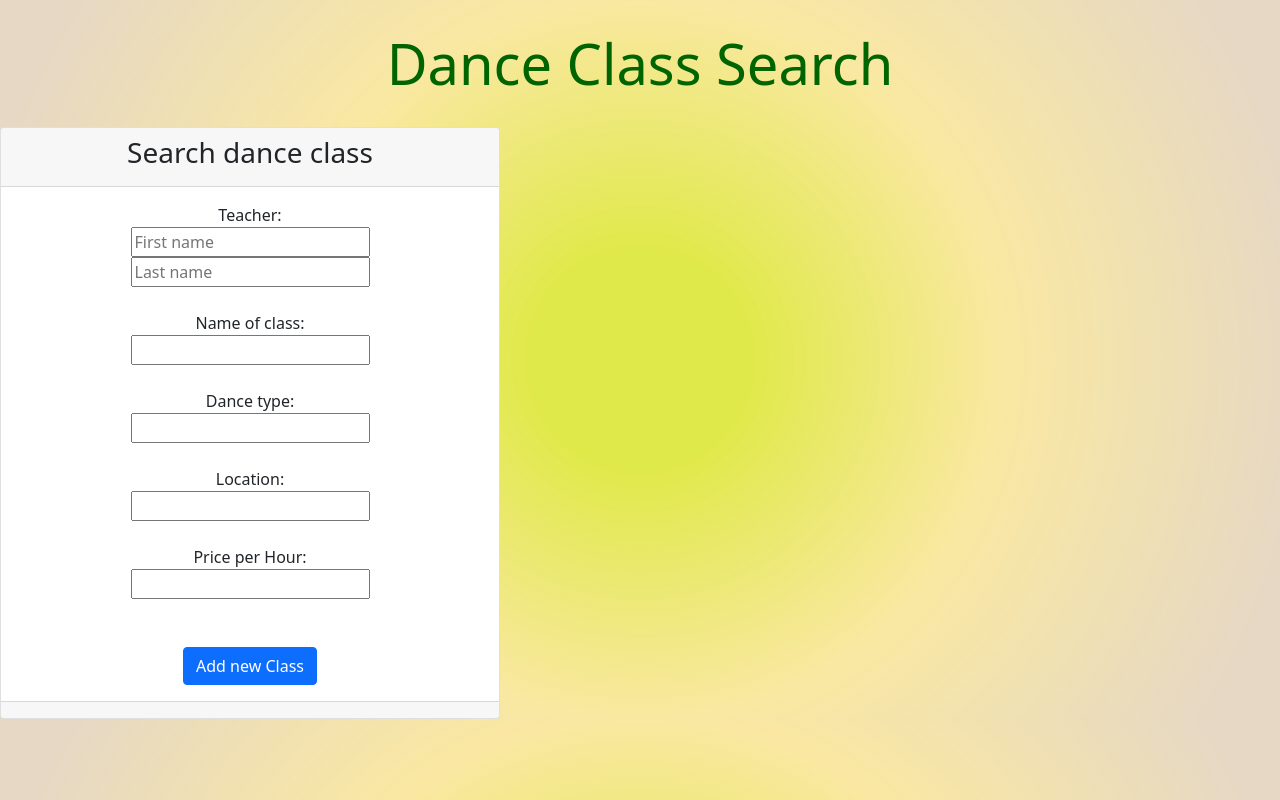
After one commit to Am-White/DanceTeacher_db, a Node server app: page /add in a window 1280 px wide. The commit adds this page. Run offline with Node 20, Linux system fonts and the light colour scheme; some libraries are stand-ins or nearby versions.

Commit message:
temp routes, basic search and add handlebars, start of index

```diff
--- a/routes/html-routes.js
+++ b/routes/html-routes.js
@@ -8,7 +8,7 @@ module.exports = function(app) {
 
   // index route loads index.handlebars
   app.get("/", function(req, res) {
-    res.sendFile(path.join(__dirname, "../views/index.handlebars"));
+    res.render(path.join(__dirname, "../views/index.handlebars"));
   });
 
   // app.get("/cms", function(req, res) {
@@ -23,4 +23,21 @@ module.exports = function(app) {
   //   res.sendFile(path.join(__dirname, "../public/author-manager.html"));
   // });
 
+  //Amethyst's temporary Search handlebars
+  app.get("/search", function(req, res) {
+    res.render("search");
+  });
+
+  app.get("/details", function(req,res) {
+    res.render("details");
+  });
+
+  app.get("/notfound", function(req,res) {
+    res.render("404");
+  });
+
+  app.get("/add", function(req,res) {
+    res.render("add");
+  });
+
 };
--- a/server.js
+++ b/server.js
@@ -32,7 +32,7 @@ app.set("view engine", "handlebars");
 
 // Routes
 // =============================================================
-// require("./routes/html-routes.js")(app);
+require("./routes/html-routes.js")(app);
 require("./routes/dance-api-routes.js")(app);
 require("./routes/class-api-routes.js")(app);
 require("./routes/instructor-api-routes.js")(app);
--- a/views/a-results.handlebars
+++ /dev/null
@@ -1 +0,0 @@
-<h1>hello world</h1>
--- /dev/null
+++ b/views/add.handlebars
@@ -0,0 +1,52 @@
+<div class="jumbotron jumbotron-fluid">
+  <div class="container">
+    <h1 class="display-4">Dance Class Search</h1>
+
+  </div>
+</div>
+
+
+<div class="card text-center" id="searchCard" style="max-width: 500px;">
+  <div class="card-header">
+    <h3>Search dance class</h3>
+  </div>
+  <div class="card-body">
+
+{{!Enter teacher name}}
+      <label>Teacher:</label>
+      <search name="teacherName" id="newTeacher">
+          <input placeholder="First name">
+          <input placeholder="Last name">
+      </search><br>
+
+{{!Enter class name}}
+        <label>Name of class:</label>
+        <search name="title" id="newTitle">
+            <input>
+        </search><br>
+
+{{!Enter dance type}}
+      <label>Dance type:</label>
+      <search name="dance" id="newType">
+          <input>
+      </search><br>
+
+{{!Enter location}}
+      <label>Location:</label>
+      <search name="location" id="newLocation">
+          <input>
+      </search><br>
+
+{{!Enter price}}
+    <label>Price per Hour:</label>
+    <search name="price" id="newPrice">
+        <input>
+    </search><br><br>
+
+{{!NOTE-- redirect to login profile of teacher????}}
+    <a href="http://localhost:8080/" class="btn btn-primary">Add new Class</a>
+  </div>
+  <div class="card-footer text-muted">
+
+  </div>
+</div>
--- a/views/details.handlebars
+++ /dev/null
@@ -1,6 +0,0 @@
-<h1>Details of the Selected Dance</h1>
-
-<p>
-    Selected Dance: {{name}},
-    Instructor's name: {{instrName}} {{instLastName}}
-</p>
--- a/views/index.handlebars
+++ b/views/index.handlebars
@@ -32,8 +32,8 @@ button {
 <h1>Let's Dance Together</h1>
 <img src="/landing.jpg" alt="dance" class="center"/>
 
+<div id="center">
 
-<div id="center">
   <div id="Classes">
     <h2>Classes:</h2>
 
--- /dev/null
+++ b/views/index2.handlebars
@@ -0,0 +1,6 @@
+<div class="jumbotron jumbotron-fluid">
+  <div class="container">
+    <h1 class="display-4">Dance Class Search</h1>
+
+  </div>
+</div>
--- a/views/layouts/main.handlebars
+++ b/views/layouts/main.handlebars
@@ -4,7 +4,10 @@
 <head>
   <meta charset="UTF-8">
   <script src="https://code.jquery.com/jquery.js"></script>
-  <link rel="stylesheet" href="./assets/css/dance_style.css" type="text/css" />
+  <link href="https://cdn.jsdelivr.net/npm/bootstrap@5.0.0-beta1/dist/css/bootstrap.min.css" rel="stylesheet" integrity="sha384-giJF6kkoqNQ00vy+HMDP7azOuL0xtbfIcaT9wjKHr8RbDVddVHyTfAAsrekwKmP1" crossorigin="anonymous">
+  <link rel="stylesheet" href="https://cdn.jsdelivr.net/npm/bootstrap-icons@1.3.0/font/bootstrap-icons.css">
+  <link rel="stylesheet" href="/assets/css/dance_style.css"/>
+  {{!<link rel="stylesheet" href="./assets/css/style.css" type="text/css"/>}}
   <title>Dance</title>
 </head>
 
```
Also changed, not shown: views/404.handlebars (added, +8 -0 lines), views/a-addSearch.handlebars (deleted, +0 -50 lines), views/a-index.handlebars (deleted, +0 -16 lines), views/layouts/a-main.handlebars (deleted, +0 -13 lines), views/search.handlebars (added, +69 -0 lines).
